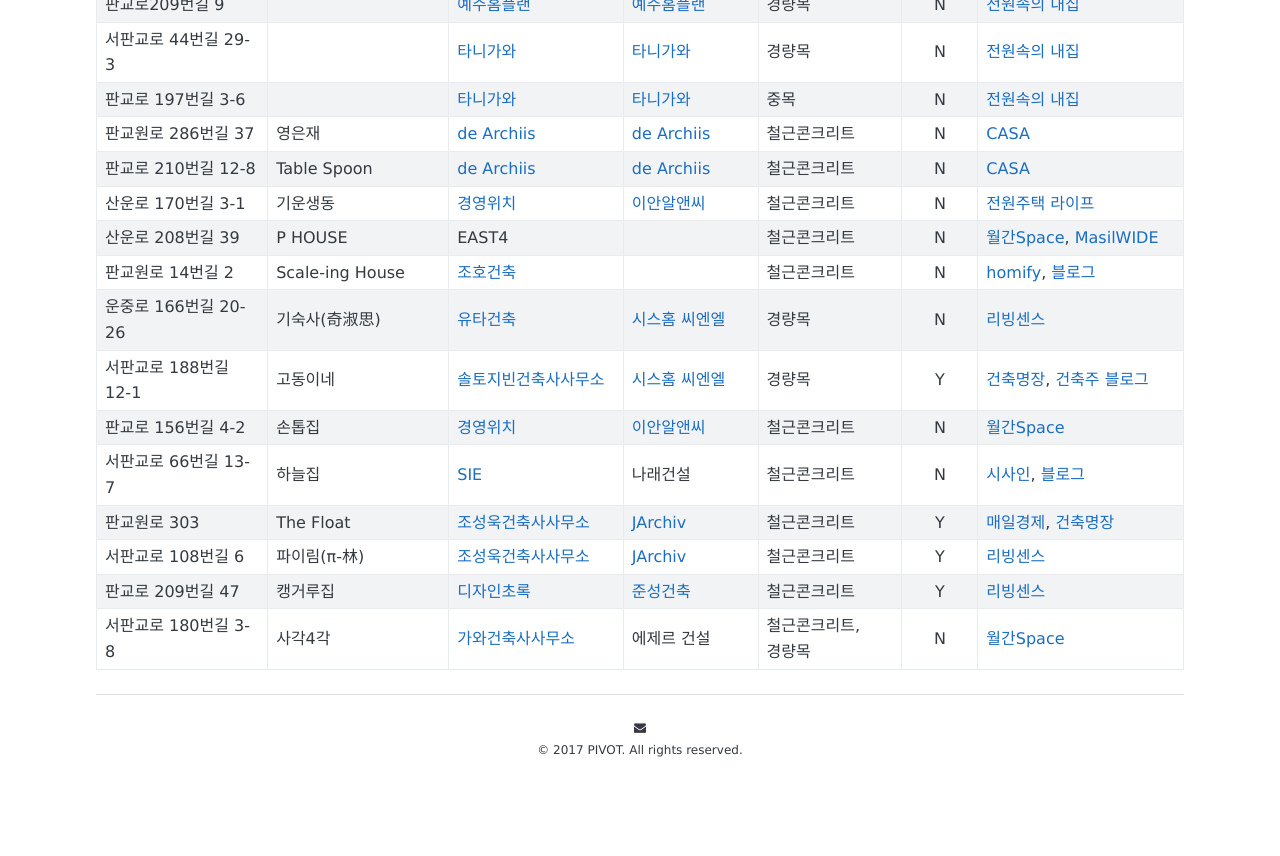
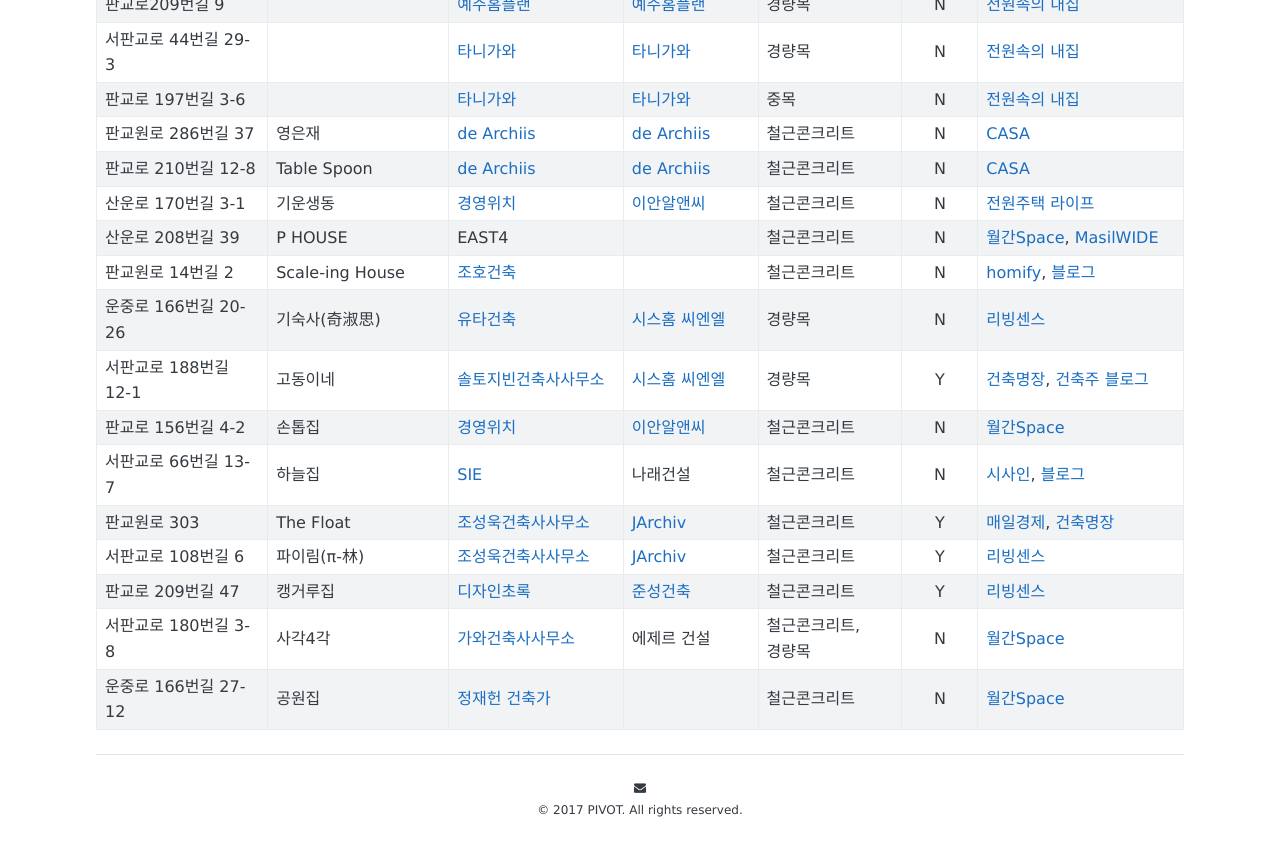
Before and after one commit to build-my-house/build-my-house.github.io, a Jekyll site: the page built from _posts/2017-02-03-pangyo-houses.md, in a window 1280 px wide and 900 px high, scrolled down 2594 px. Shown: the top 856 px of the window. Built offline with Jekyll 4.4.1, drawn with Linux system fonts in a browser that asks for light colours; nearby versions of some CDN libraries; some web fonts are replaced.

Commit message:
add content

```diff
--- a/_posts/2017-02-03-pangyo-houses.md
+++ b/_posts/2017-02-03-pangyo-houses.md
@@ -74,7 +74,11 @@ tags: 판교 운중동 단독주택 건축가 시공사 땅콩주택 듀플렉
 | 서판교로 108번길 6 | 파이림(π-林) | [조성욱건축사사무소][064]{:target="_blank"} | [JArchiv][017_1]{:target="_blank"} | 철근콘크리트 | Y | [리빙센스][064_1]{:target="_blank"} |
 | 판교로 209번길 47 | 캥거루집 | [디자인초록][065]{:target="_blank"} | [준성건축][065_1]{:target="_blank"} | 철근콘크리트 | Y | [리빙센스][065_2]{:target="_blank"} |
 | 서판교로 180번길 3-8 | 사각4각 | [가와건축사사무소][066]{:target="_blank"} | 에제르 건설 | 철근콘크리트, 경량목 | N | [월간Space][066_1]{:target="_blank"} |
+| 운중로 166번길 27-12 | 공원집 | [정재헌 건축가][067]{:target="_blank"} | | 철근콘크리트 | N | [월간Space][067_1]{:target="_blank"} |
 
+
+[067]: http://www.jeongjaeheon.com/
+[067_1]: http://www.vmspace.com/2008_re/kor/sub_emagazine_view.asp?category=architecture&idx=11958&pageNum=13
 
 [066]: http://kawadesign.net/wp/portfolio/2120/
 [066_1]: http://www.vmspace.com/2008_re/kor/sub_emagazine_view.asp?category=architecture&idx=12201&pageNum=1
```
